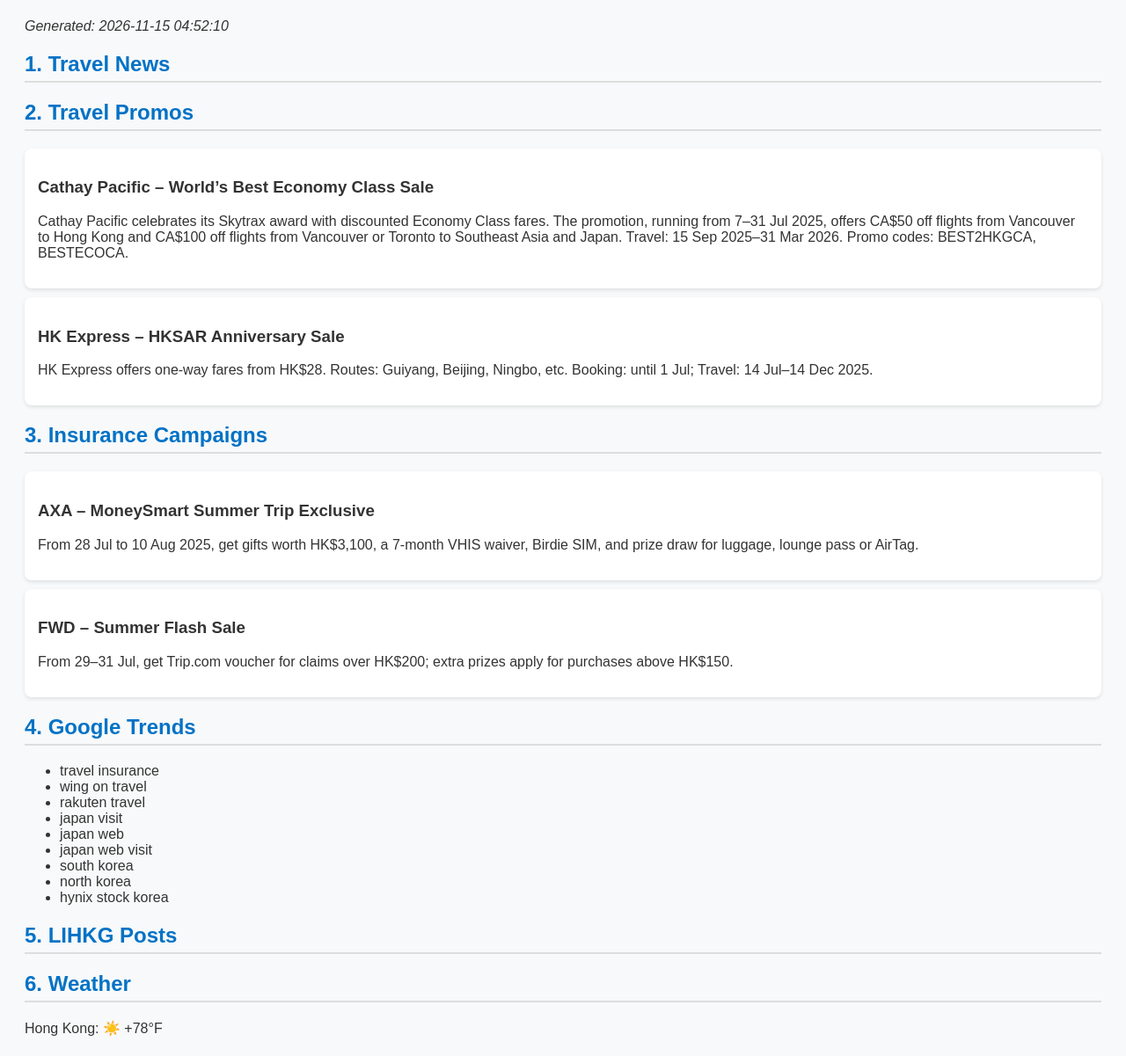
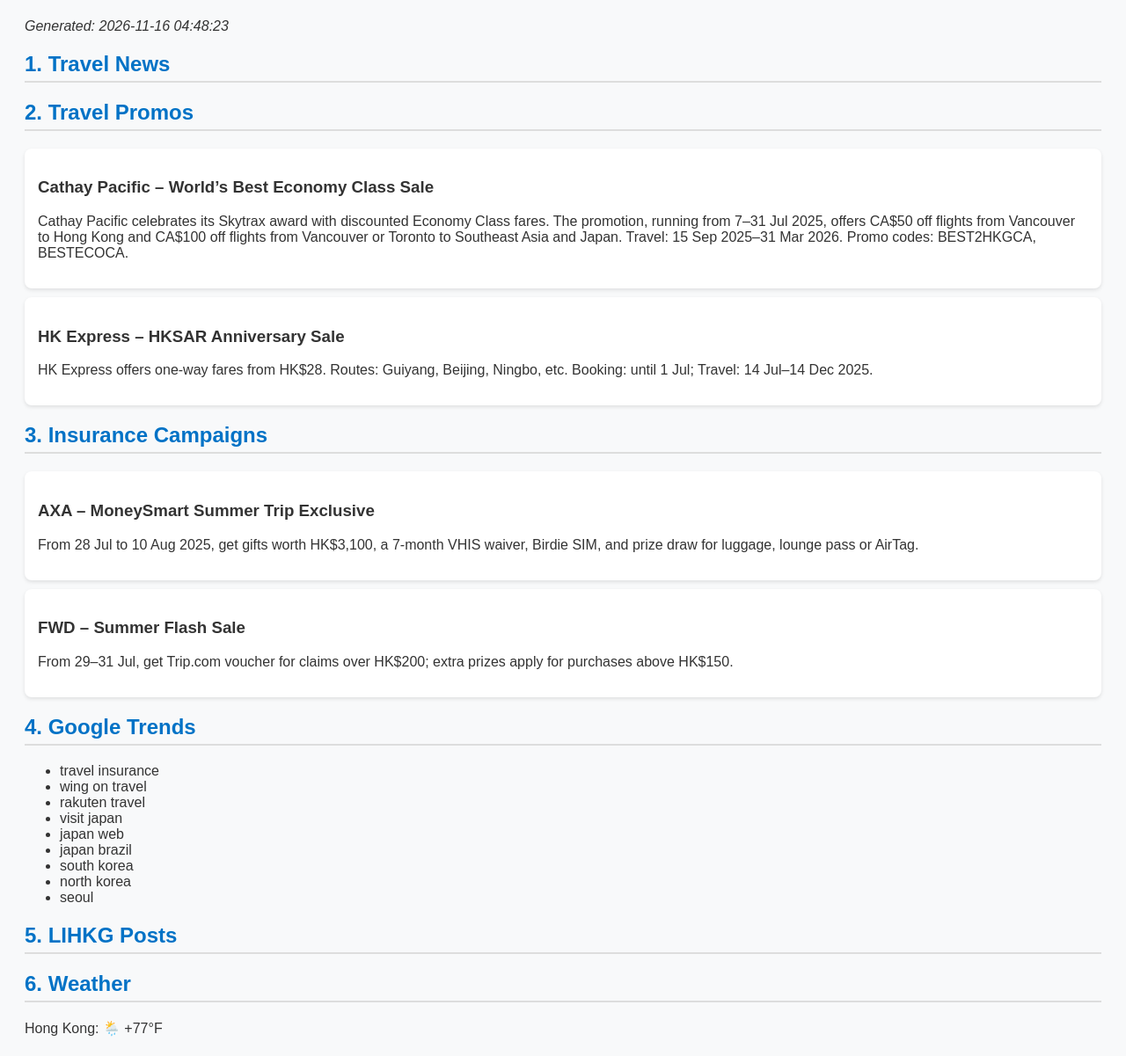
Before and after one commit to cathyshing12/zurich-daily-report, a plain HTML site: page index.html in a window 1280 px wide. Shown: the part 87-1288 px from the top of the page at 88% size. Drawn offline with Linux system fonts and the light colour scheme.

Commit message:
Auto-update report and chart

```diff
--- a/index.html
+++ b/index.html
@@ -9,13 +9,13 @@
 </style>
 </head><body>
 <h1>Zurich Daily Travel Report</h1>
-<p><i>Generated: 2026-11-15 04:52:10</i></p>
+<p><i>Generated: 2026-11-16 04:48:23</i></p>
 <h2>1. Travel News</h2>
 <h2>2. Travel Promos</h2><div class='card'><h3>Cathay Pacific – World’s Best Economy Class Sale</h3><p>Cathay Pacific celebrates its Skytrax award with discounted Economy Class fares. The promotion, running from 7–31 Jul 2025, offers CA$50 off flights from Vancouver to Hong Kong and CA$100 off flights from Vancouver or Toronto to Southeast Asia and Japan. Travel: 15 Sep 2025–31 Mar 2026. Promo codes: BEST2HKGCA, BESTECOCA.</p></div><div class='card'><h3>HK Express – HKSAR Anniversary Sale</h3><p>HK Express offers one-way fares from HK$28. Routes: Guiyang, Beijing, Ningbo, etc. Booking: until 1 Jul; Travel: 14 Jul–14 Dec 2025.</p></div>
 <h2>3. Insurance Campaigns</h2><div class='card'><h3>AXA – MoneySmart Summer Trip Exclusive</h3><p>From 28 Jul to 10 Aug 2025, get gifts worth HK$3,100, a 7-month VHIS waiver, Birdie SIM, and prize draw for luggage, lounge pass or AirTag.</p></div><div class='card'><h3>FWD – Summer Flash Sale</h3><p>From 29–31 Jul, get Trip.com voucher for claims over HK$200; extra prizes apply for purchases above HK$150.</p></div>
-<h2>4. Google Trends</h2><ul><li>travel insurance</li><li>wing on travel</li><li>rakuten travel</li><li>japan visit</li><li>japan web</li><li>japan web visit</li><li>south korea</li><li>north korea</li><li>hynix stock korea</li></ul>
+<h2>4. Google Trends</h2><ul><li>travel insurance</li><li>wing on travel</li><li>rakuten travel</li><li>visit japan</li><li>japan web</li><li>japan brazil</li><li>south korea</li><li>north korea</li><li>seoul</li></ul>
 <h2>5. LIHKG Posts</h2><ul></ul>
-<h2>6. Weather</h2><p>Hong Kong: ☀️  +78°F
+<h2>6. Weather</h2><p>Hong Kong: 🌦️  +77°F
 </p>
 <h2>7. Suggestion</h2><p>推出7折旅遊保險優惠，搭配熱門目的地推廣</p>
 <h2>8. Insurance Buzz Chart</h2><img src='chart.png' />
```
